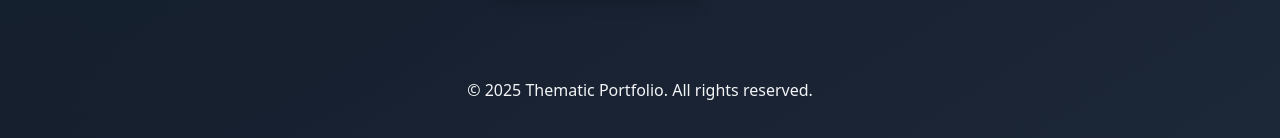
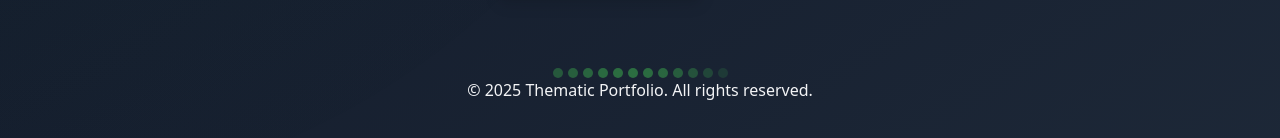
Before and after one commit to Muhtasim-Fuad-Showmik/thematic-portfolio, a Next.js app: page / in a window 1280 px wide. Shown: the part 526-664 px from the top of the page. Built offline with nearby package versions, Linux system fonts and the light colour scheme.

Commit message:
feat: add animated pixel grid component with hero section integration

```diff
--- /dev/null
+++ b/components/animated-pixel-grid.tsx
@@ -0,0 +1,34 @@
+export const AnimatedPixelGrid = ({
+  size = 6,
+  count = 8,
+  opacity = 0.3,
+  direction = "horizontal",
+}) => {
+  const pixels = [];
+
+  for (let i = 0; i < count; i++) {
+    pixels.push(
+      <div
+        key={i}
+        className="rounded-sm animate-pulse bg-[#2ea44f] dark:bg-[#3fb950]"
+        style={{
+          width: `${size}px`,
+          height: `${size}px`,
+          opacity: opacity - i * 0.03,
+          animationDelay: `${i * 0.1}s`,
+        }}
+      />
+    );
+  }
+
+  return (
+    <div
+      className={`flex ${direction === "vertical" ? "flex-col" : "flex-row"}`}
+      style={{
+        gap: `${size / 2}px`,
+      }}
+    >
+      {pixels}
+    </div>
+  );
+};
--- a/components/sections/hero-section.tsx
+++ b/components/sections/hero-section.tsx
@@ -1,4 +1,5 @@
 import { ChevronRight, Github, Linkedin, Mail } from "lucide-react";
+import { AnimatedPixelGrid } from "../animated-pixel-grid";
 import ProfileImageReveal from "../profile-image-reveal";
 
 const HeroSection = () => {
@@ -52,6 +53,11 @@ const HeroSection = () => {
           </div>
         </div>
       </div>
+      <div className="absolute bottom-0 left-0 w-full">
+        <div className="flex justify-center">
+          <AnimatedPixelGrid size={10} count={12} opacity={0.2} />
+        </div>
+      </div>
     </section>
   );
 };
```
